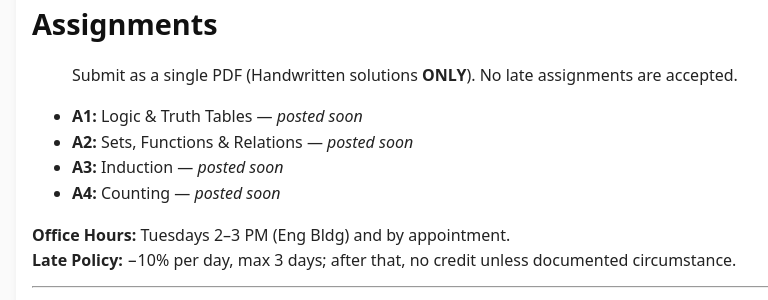
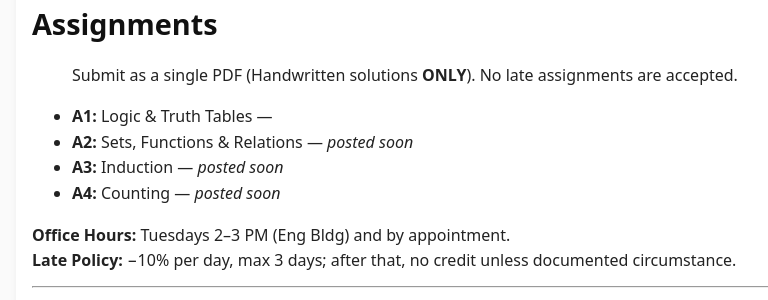
Before and after one commit to SaleemKamaludin/SaleemKamaludin.github.io, a Jekyll site: the page built from courses/comp1604/assignments/index.md, in a window 1280 px wide. Shown: the part 181-481 px from the top of the page, without its empty margins (158-926 px from the left). Built offline with Jekyll 4.4.1, drawn with Linux system fonts in a browser that asks for light colours.

Commit message:
Update index.md

```diff
--- a/courses/comp1604/assignments/index.md
+++ b/courses/comp1604/assignments/index.md
@@ -8,7 +8,7 @@ permalink: /courses/comp1604/assignments/
 
 > Submit as a single PDF (Handwritten solutions **ONLY**). No late assignments are accepted.
 
-- **A1:** Logic & Truth Tables — _posted soon_
+- **A1:** Logic & Truth Tables —
 - **A2:** Sets, Functions & Relations — _posted soon_
 - **A3:** Induction — _posted soon_
 - **A4:** Counting — _posted soon_
```
